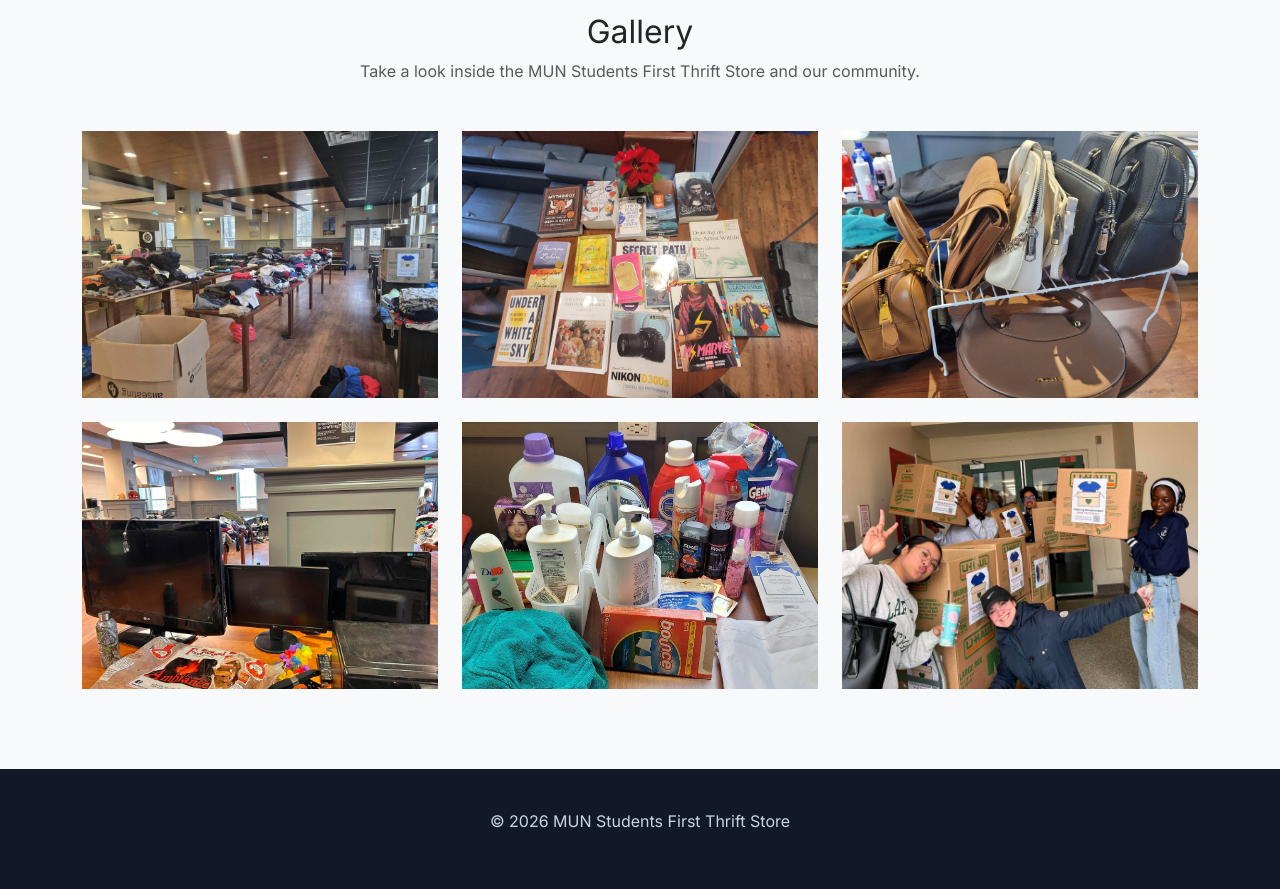
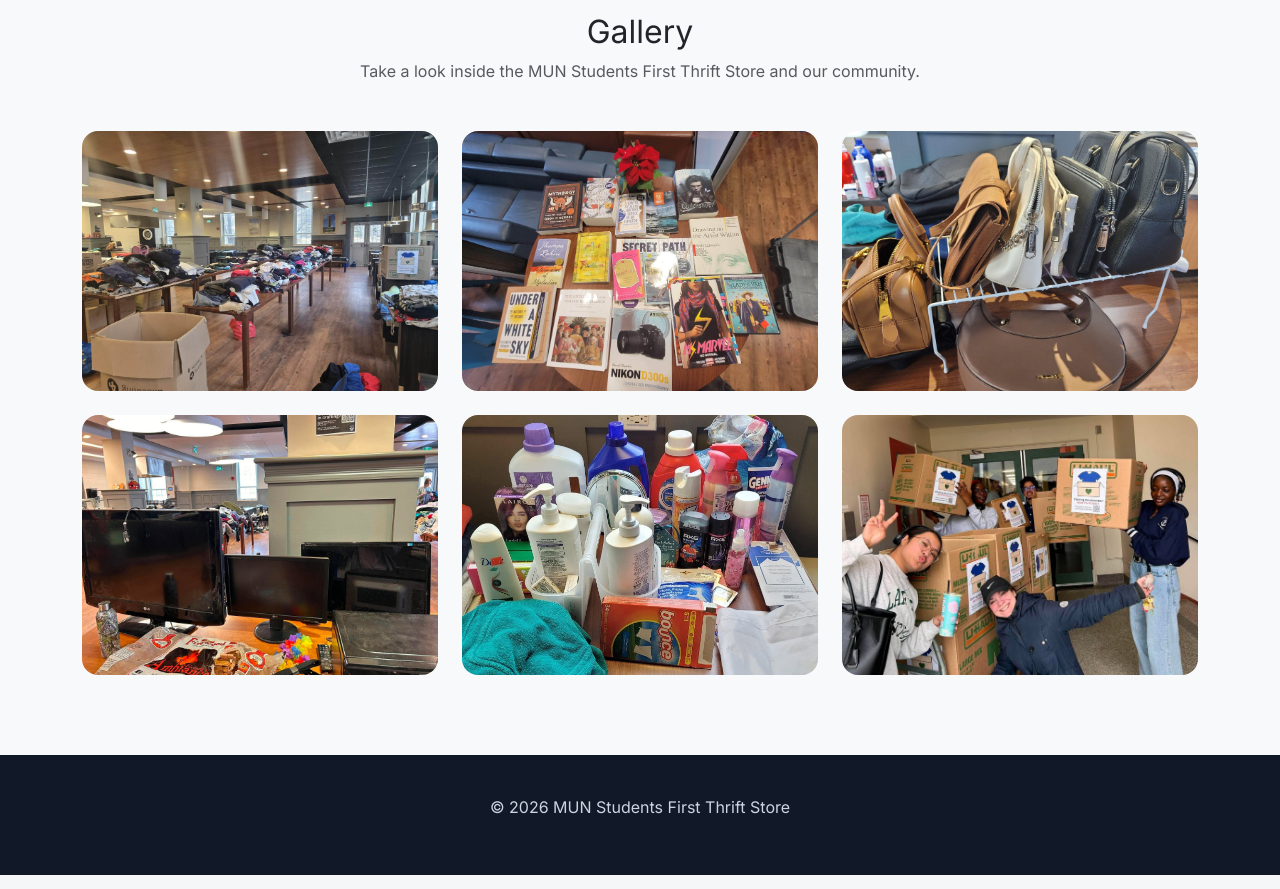
Before and after one commit to rayan-mric/mun_thrift_store, a plain HTML site: page about_us.html in a window 1280 px wide. Shown: the part 1300-2189 px from the top of the page. Drawn offline with nearby package versions, Linux system fonts and the light colour scheme.

Commit message:
Gallary Style added

```diff
--- a/css/styles.css
+++ b/css/styles.css
@@ -71,3 +71,19 @@ body {
 .admin-sidebar a:hover {
     background: #1f2937;
 }
+
+/* Gallery */
+
+.gallery-img {
+    width: 100%;
+    height: 260px;
+    object-fit: cover;
+    border-radius: 16px;
+    transition: transform 0.3s ease, box-shadow 0.3s ease;
+    cursor: pointer;
+}
+
+.gallery-img:hover {
+    transform: scale(1.03);
+    box-shadow: 0 12px 25px rgba(0,0,0,0.15);
+}
```
